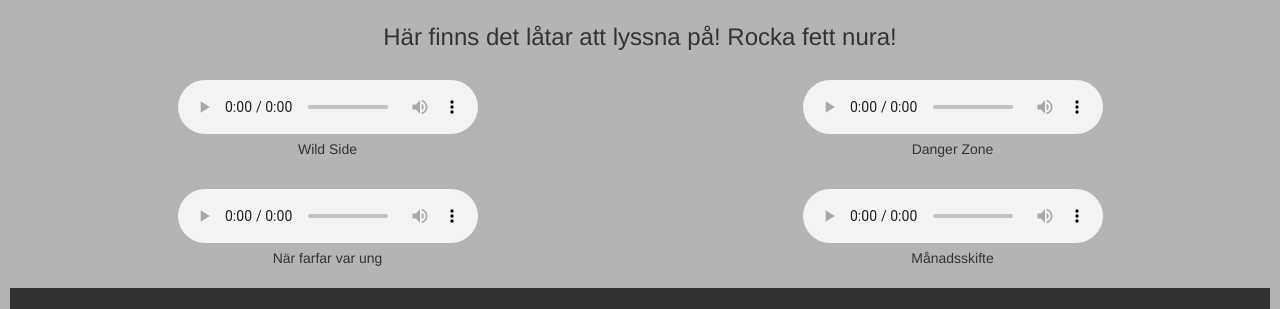
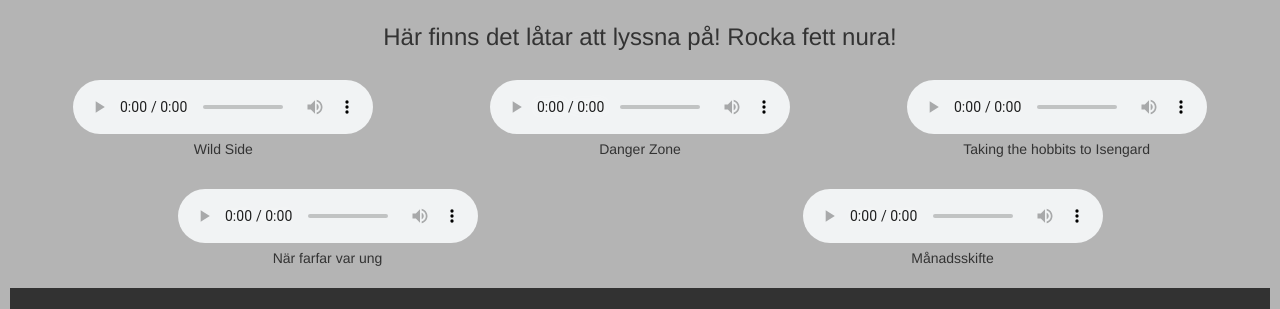
Before and after one commit to Simpan1001/FelixHemsida, a website: page Public/index3.html in a window 1280 px wide. Shown: the part 224-533 px from the top of the page. Drawn offline with nearby package versions, Linux system fonts and the light colour scheme.

Commit message:
Added Hobbits to site

```diff
--- a/Public/index3.html
+++ b/Public/index3.html
@@ -1,6 +1,7 @@
 <!DOCTYPE html>
 <html lang="en">
 <head>
+    <!-- Sidan för låtar -->
     <meta charset="UTF-8">
     <meta name="viewport" content="width=device-width, initial-scale=1.0">
     <meta http-equiv="X-UA-Compatible" content="ie=edge">
@@ -40,7 +41,7 @@
     </div>
 
     <div class="container-fluid">
-        <div class="col-sm-6 centerAlignment">
+        <div class="col-sm-4 centerAlignment">
             <audio controls style="color:blue">
                 <source src="./media/ljud/WildSide.mp3" type="audio/mp3">
                 Det verkar som om din webbläsare inte kan hantera dessa ljudfiler...
@@ -48,12 +49,20 @@
             <p class="centerAlignment">Wild Side</p>
         </div>
 
-        <div class="col-sm-6 centerAlignment">
+        <div class="col-sm-4 centerAlignment">
             <audio controls style="color:blue">
                 <source src="./media/ljud/DangerZone.mp3" type="audio/mp3">
                 Det verkar som om din webbläsare inte kan hantera dessa ljudfiler...
             </audio>
             <p class="centerAlignment">Danger Zone</p>
+        </div>
+
+        <div class="col-sm-4 centerAlignment">
+            <audio controls style="color:blue">
+                <source src="./media/ljud/Hobbits.mp3" type="audio/mp3">
+                Det verkar som om din webbläsare inte kan hantera dessa ljudfiler...
+            </audio>
+            <p class="centerAlignment">Taking the hobbits to Isengard</p>
         </div>
     </div>
 
```
Also changed, not shown: 1 other file.
